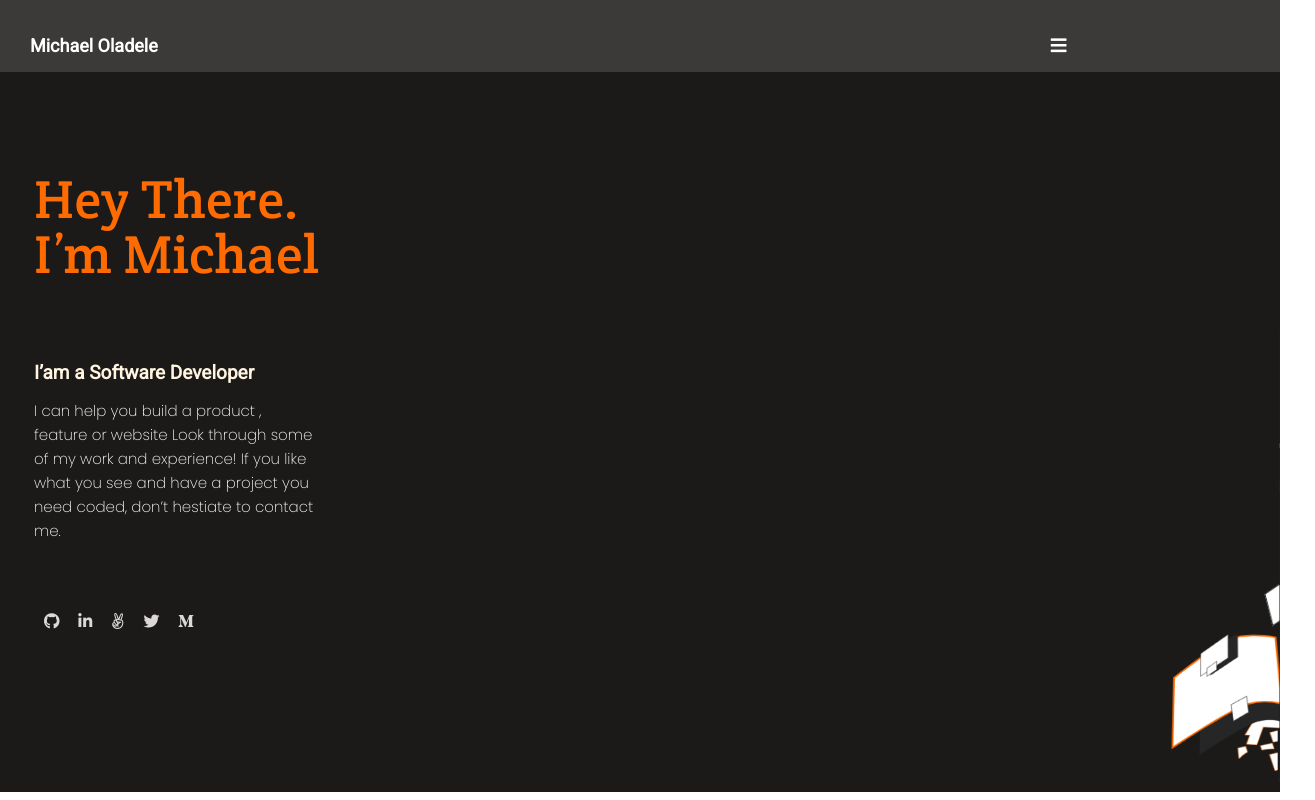
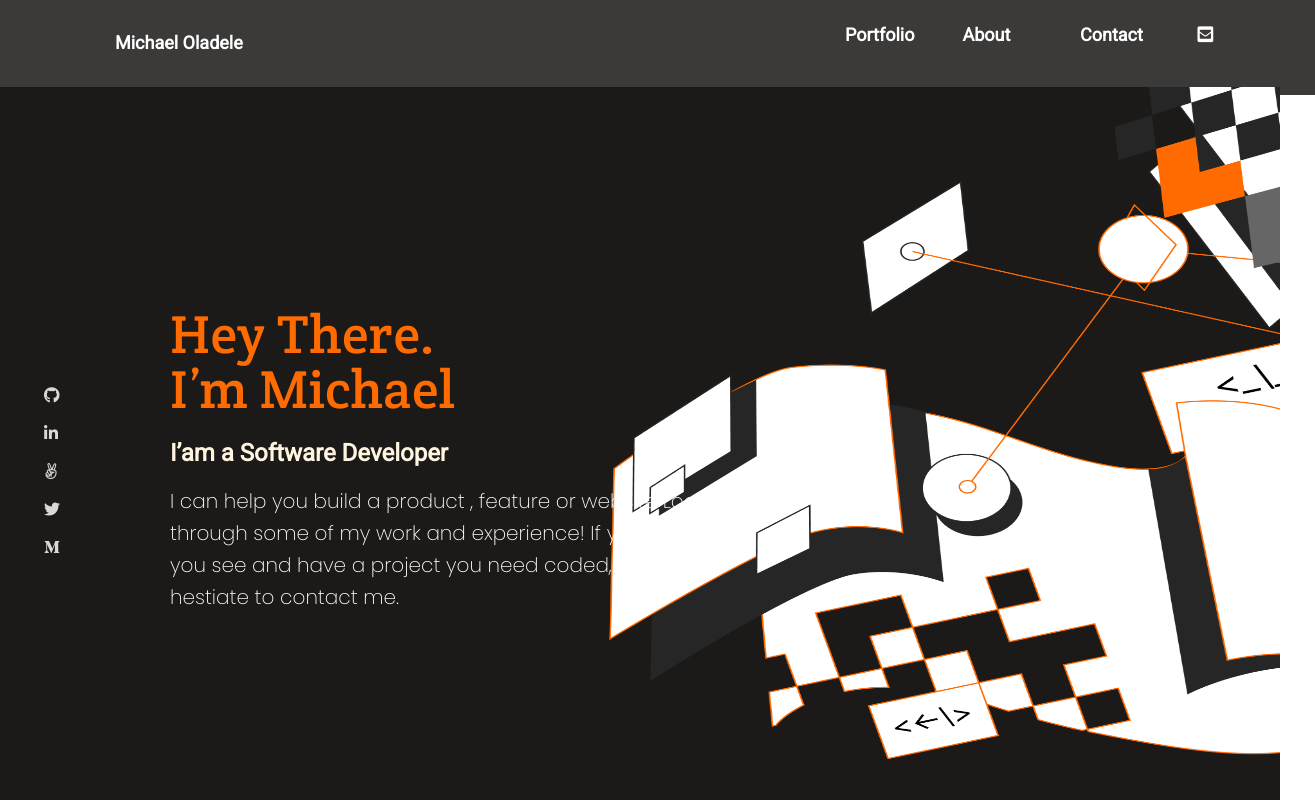
Before and after one commit to micheaol/Portfolio-project, a plain HTML site: page index.html in a window 1280 px wide. Shown: the top 800 px of the page, 1315 px wide, since content can reach past the window. Drawn offline with Linux system fonts and the light colour scheme.

Commit message:
Added Desktop version to the main page

```diff
--- a/index.html
+++ b/index.html
@@ -6,6 +6,7 @@
     <meta name="viewport" content="width=device-width, initial-scale=1.0">
     <link rel="stylesheet" href="https://use.fontawesome.com/releases/v5.15.4/css/all.css" integrity="sha384-DyZ88mC6Up2uqS4h/KRgHuoeGwBcD4Ng9SiP4dIRy0EXTlnuz47vAwmeGwVChigm" crossorigin="anonymous">
     <link rel="stylesheet" href="./styles/style.css">
+    <link rel="stylesheet" href="./styles/reset.css">
     <title>Portfolio Project</title>
 </head>
 <body>
@@ -26,13 +27,14 @@
         <div class="intro-header">
             <h1>Hey There.
                 I’m Michael</h1>
+                <div class="intro-detail">
+                    <h2 class="intro-title">I’am a Software Developer</h2>
+                    <p>I can help you build a product , feature or website Look through some of my work and experience! If you like what you see and have a project you need coded,
+                        don’t hestiate to contact me.</p>
+                </div>
         </div>
        <div>
-        <div class="intro-detail">
-            <h1 class="intro-title">I’am a Software Developer</h1>
-            <p>I can help you build a product , feature or website Look through some of my work and experience! If you like what you see and have a project you need coded,
-                don’t hestiate to contact me.</p>
-        </div>
+
        </div>
         <div class="social">
             <ul class="social-ul">
@@ -62,7 +64,7 @@
                     <li>css</li>
                     <li>html</li>
                     <li>bootstrap</li>
-                    <li>Ruby</li>
+                    <li id="last-child">Ruby</li>
                 </ul>
             </div>
             <button type="button" id="post-btn">See Project</button>
--- /dev/null
+++ b/styles/reset.css
@@ -0,0 +1,148 @@
+@import url('https://fonts.googleapis.com/css2?family=Crete+Round:ital@0;1&display=swap');
+@import url('https://fonts.googleapis.com/css2?family=Poppins:wght@200&display=swap');
+@import url('https://fonts.googleapis.com/css2?family=Roboto&display=swap');
+@import url('https://fonts.googleapis.com/css2?family=Inter:wght@300&display=swap');
+
+
+/* ==================== Set media query for screen sizes  =========================*/
+
+@media screen and (min-width: 480px) {
+    .main-container{
+        background-color: rgb(190, 23, 37);
+    }
+}
+
+
+@media screen and (min-width: 600px) {
+    .main-container{
+        background-color: blue;
+    }
+}
+
+@media screen and (min-width: 768px) {
+    .main-container{
+        background-color: rgb(201, 221, 24);
+    }
+}
+
+
+@media screen and (min-width: 1024px) {
+
+    .main-container {
+        background-image: url('../images/Illustration-header@2x.png');
+        background-repeat: no-repeat;
+        background-size: 850px 850px, cover;
+        background-position: right -3px bottom 10px;
+        display: flex;
+        /* grid-template-columns: repeat(2, 1fr); */
+        /* grid-gap: 50px; */
+        flex-direction: row;
+        /* align-items: flex-start; */
+        background-color: #1c1a19;
+        /* position: relative; */
+        width: 100%;
+        height: 100%;
+        /* top: 72px; */
+        /* padding: 100px 24px; */
+        /* background-color: brown; */
+        margin-top: 15px;
+      }
+      .intro-header{
+         position: absolute;
+          left: 150px;
+          margin-top: 100px;
+      }
+
+      .intro-detail p{
+        width: 566px;
+        height: 123px;
+        font-size: 20px;
+        line-height: 32px;
+      }
+      .intro-detail{
+          position: static;
+          width: 566px;
+        height: 24px;
+        font-weight: 500;
+        font-size: 32px;
+        line-height: 44px;
+      }
+      .social {
+         position: absolute;
+         top: 250px;
+      }
+
+      .social-ul{
+          display: flex;
+          flex-direction: column;
+          float: left;
+      }
+      .social-ul li{
+          margin-top: 10px;
+          margin-bottom: 10px;
+      }
+      .nav-bar{
+        background: #3c3a39;
+        margin-bottom: 15px;
+      }
+
+    .nav-bar ul {
+        display: flex;
+        list-style-type: none;
+        align-items: center;
+        height: 95px;
+        width: 100%;
+        padding-bottom: 25px;
+        padding-top: 15px;
+        margin-left: 35px;
+      }
+
+      .right-item {
+        display: block;
+        font-family: Inter, sans-serif;
+        font-style: normal;
+        font-weight: 600;
+        font-size: 15px;
+        line-height: 20px;
+        padding-bottom: 15px;
+        color: #FFFFFF;
+      }
+
+      /* ================== Styleling the flex elements ============================== */
+
+      /* ================== hiding the hambuger icon in large screen ==================== */
+      ul .hamburger-icon {
+        visibility: hidden;
+      }
+
+      .social-ul li a {
+        color: #dbd8d7;
+
+      }
+
+      .contact-social-ul li a {
+        color: #505f79;
+        margin-right: 10px;
+      }
+
+      .nav-bar ul li a {
+        text-decoration: none;
+        color: white;
+        font-family: Roboto, Tahoma, sans-serif;
+        font-size: 18px;
+        font-style: normal;
+        font-weight: 700;
+        line-height: 24px;
+        text-align: center;
+      }
+
+      ul #name {
+        flex: 5;
+        margin-left: 80px;
+        font-family: Inter, sans-serif;
+        font-style: normal;
+        font-weight: bold;
+        font-size: 20px;
+        line-height: 20px;
+      }
+}
--- a/styles/style.css
+++ b/styles/style.css
@@ -31,9 +31,6 @@
 }
 
 /* ================== hiding the hambuger icon in large screen ==================== */
-ul .hamburger-icon {
-  display: none;
-}
 
 .social-ul li a {
   color: #dbd8d7;
@@ -65,7 +62,7 @@ ul #name {
   background-image: url('../images/bg.png');
   background-repeat: no-repeat;
   background-size: 450px 450px, cover;
-  background-position: right -3px bottom 10px;
+  background-position: right 20px bottom 10px;
   display: grid;
   flex-direction: column;
   align-items: flex-start;
@@ -112,22 +109,24 @@ ul #name {
   font-size: 54px;
   line-height: 55px;
   letter-spacing: 0.37px;
+  margin-left: 10px;
 }
+
 
 .intro-title {
   font-family: Roboto, Tahoma, sans-serif;
   font-style: normal;
   font-weight: bold;
-  font-size: 19px;
-  line-height: 32px;
+  font-size: 10px;
   color: #fff5e1;
-  width: 285px;
+  /* width: 327px; */
+  font-size: 24px;
 }
 
-.intro-title h3 {
+/* .intro-title h3 {
   margin-left: 4px;
   padding-top: 25px;
-}
+} */
 
 .intro-detail {
   align-self: flex-start;
@@ -174,7 +173,7 @@ ul #name {
 }
 
 .my-projects-section {
-  margin-top: 590px;
+  margin-top: 550px;
   padding-top: 25px;
   display: grid;
   padding-bottom: 15px;
@@ -235,25 +234,26 @@ ul #name {
 
 .tech-lang ul {
   display: flex;
-  justify-content: space-between;
+  justify-content: center;
   list-style-type: none;
-  width: 100%;
-  margin-left: 14px;
-  margin-right: 20px;
+  width: 80%;
+  margin-left: 53px;
 }
 
 .tech-lang ul li {
-  margin-right: 25px;
   font-size: 15px;
   line-height: 15px;
   font-family: 'Inter', sans-serif;
   font-weight: 400;
   border: 1px solid #8993a4;
   background: #fff;
-  padding: 10px 12px;
-  margin-right: 15px;
+  padding: 8px 10px;
+  margin: 10px;
 }
 
+.tech-lang ul #last-child{
+ margin-right: 55px;
+}
 #post-btn {
   background: #ff6b00;
   border: none;
```
